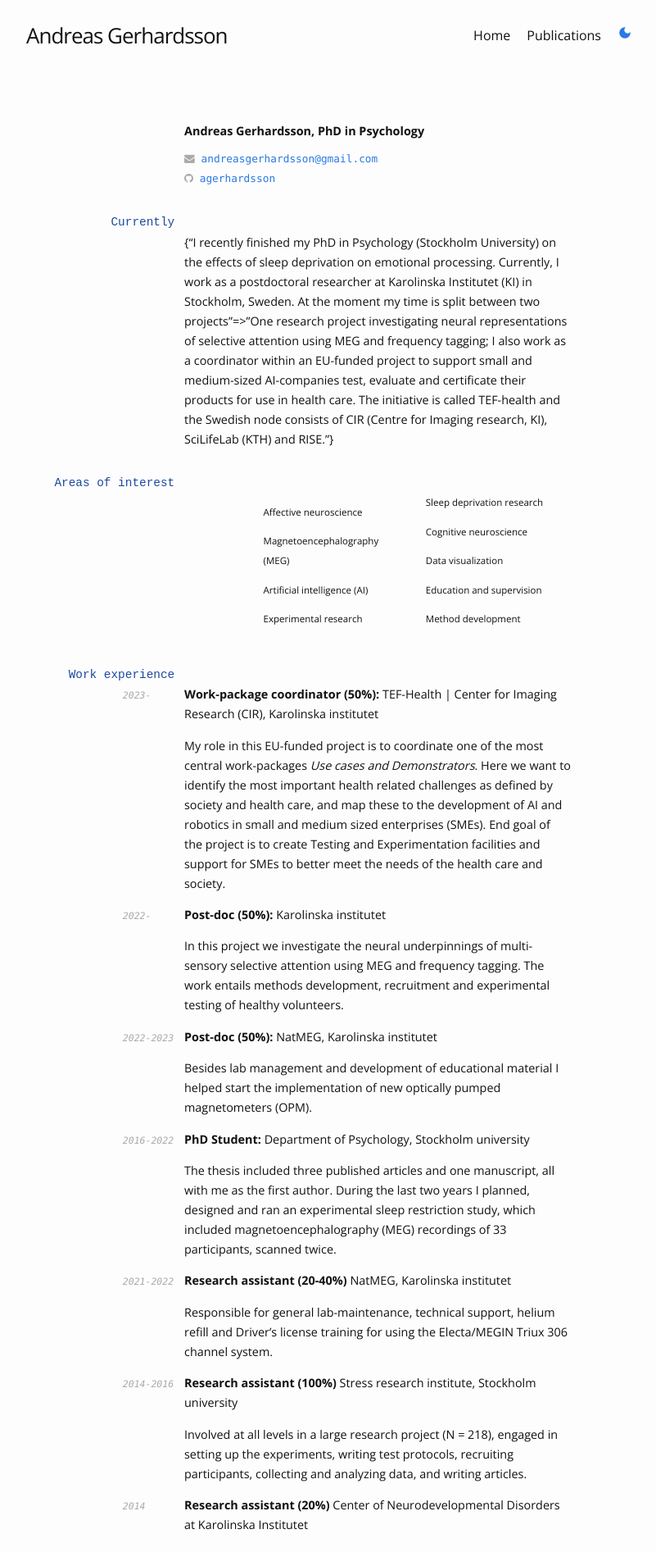
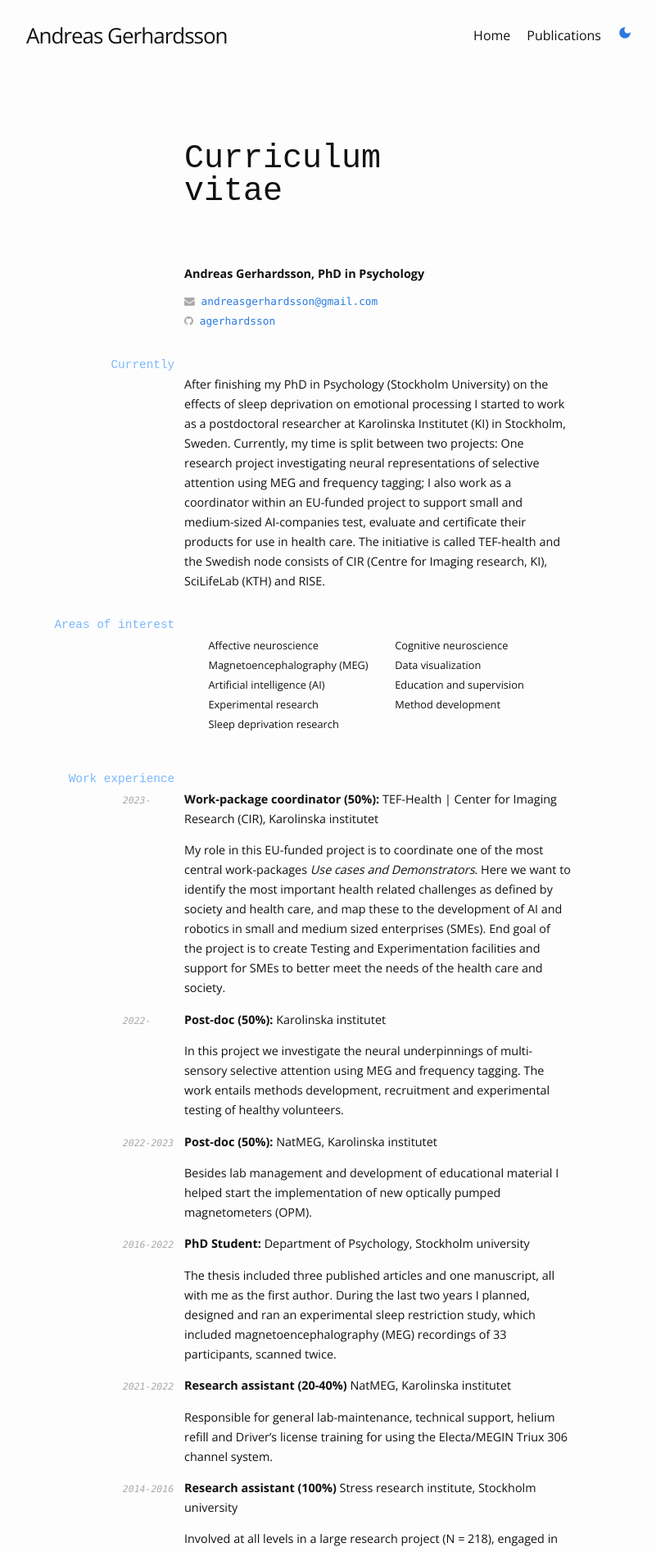
Before and after one commit to agerhardsson/agerhardsson.github.io, a Jekyll site: the page built from cv.md, in a window 1280 px wide. Shown: the top 1893 px of the page at 82% size, without its empty margins (246-1047 px from the left). Built offline with Jekyll 4.4.1, drawn with Linux system fonts in a browser that asks for light colours; some web fonts are replaced; some of the changed text lies outside the part shown.

Commit message:
cv updates

```diff
--- a/_config.yml
+++ b/_config.yml
@@ -18,7 +18,7 @@ url: "https://agerhardsson.github.io" # the base hostname & protocol for your si
 short-bio:
     # I started working as a research assistant for Johanna Schwarz (PhD), in a large sleep deprivation project, where I helped with data collection of more than 200 participants, analyzed results and wrote articles. This prepared me well for the PhD education, which I started in 2016. Working in the project also led me into the sleep research, and my main research focus is the effects of sleep deprivation on the interplay between emotion and cognition, which is also the subject of what was the first article of my dissertation. I recently finished my PhD and during the past two years I have started to work with magnetoencephalography (MEG) to understand neural underpinnings of effects of sleep deprivation. I am also interested in exploring selective attention processes using frequency tagging.
 
-    I recently finished my PhD in Psychology (Stockholm University) on the effects of sleep deprivation on emotional processing. Currently, I work as a postdoctoral researcher at Karolinska Institutet (KI) in Stockholm, Sweden. At the moment my time is split between two projects: One research project investigating neural representations of selective attention using MEG and frequency tagging; I also work as a coordinator within an EU-funded project to support small and medium-sized AI-companies test, evaluate and certificate their products for use in health care. The initiative is called TEF-health and the Swedish node consists of CIR (Centre for Imaging research, KI), SciLifeLab (KTH) and RISE.
+    "After finishing my PhD in Psychology (Stockholm University) on the effects of sleep deprivation on emotional processing I started to work as a postdoctoral researcher at Karolinska Institutet (KI) in Stockholm, Sweden. Currently, my time is split between two projects: One research project investigating neural representations of selective attention using MEG and frequency tagging; I also work as a coordinator within an EU-funded project to support small and medium-sized AI-companies test, evaluate and certificate their products for use in health care. The initiative is called TEF-health and the Swedish node consists of CIR (Centre for Imaging research, KI), SciLifeLab (KTH) and RISE."
 
 areas-of-interest:
     [Affective neuroscience,
@@ -30,6 +30,18 @@ areas-of-interest:
     Data visualization,
     Education and supervision,
     Method development]
+
+technical-skills:
+    [R,
+    Python,
+    Psychopy,
+    Markdown,
+    MATLAB,
+    Git and GitHub,
+    Presentation (Neurobs),
+    Stata,
+    HTML and CSS,
+    Bash]
 
 header_pages:
     - index.md
--- a/assets/css/cv-print.css
+++ b/assets/css/cv-print.css
@@ -54,7 +54,7 @@ table {
 
 body {
 	font: normal normal 400;
-	font-size: 9pt;
+	font-size: 80%;
 	line-height: 1.35em;
 	font-family: "Open sans", sans-serif;
 	margin-top: 1em;
@@ -72,7 +72,7 @@ img {
 p {
 	position: relative;
 	left: 30%;
-    font-size: 90%;
+    font-size: 80%;
 	margin-bottom: 0.7em;
 	margin-right: 0;
 	width: 90%;
@@ -80,7 +80,6 @@ p {
 
 code {
 	font: normal normal;
-	font-size: 80%;
     margin-top: 0em;
 	font-family: Menlo, monospace,sans-serif;
 	color: #444;
@@ -98,17 +97,17 @@ p code {
 }
 
 
-ul {
-    font-size: 80%;
-	position: relative;
-	left: 28%;
-	width: 50%;
-	margin-bottom: 1em;
-	margin-top: 2em;
+ul, ol {
+	margin-left: 35%;
+	font-size: 85%;
+	margin-bottom: 0.1em;
+	width: 100%;
 	columns: 2;
+	list-style: none;
+	display: inline-block;
 	-webkit-columns: 2;
 	-moz-columns: 2;
-}
+  }
 
 li {
 	/* empty */
@@ -132,14 +131,14 @@ h1 {
 	font-size: 2.2em;
 	line-height: 1em;
 	position: relative;
-	left: 28%;
+	left: 30%;
 }
 
 h1+p {
 	/*subtitle*/
 	/* font-style: italic; */
 	font-size: 100%;
-	line-height: 2em;
+	line-height: 1em;
 	margin-top: 0.1em;
 	margin-bottom: 0em !important;
 }
@@ -148,7 +147,7 @@ h2 {
 	font-size: 90%;
 	color: #222;
     left: -5%;
-	margin-top: 2em;
+	margin-top: 1.5em;
 	position: relative;
 	top: 1em;
 	text-align: right;
@@ -156,8 +155,8 @@ h2 {
 }
 
 h2+p {
-	margin-top: 2.1em;
-	margin-bottom: 0em !important
+	margin-top: 1.1em;
+	margin-bottom: 0em !important;
 }
 
 h3 {
@@ -189,11 +188,11 @@ a:hover {
 #webaddress {
  	margin-top: 0em;
 	position: relative;
-	left: 27%;
+	left: 29%;
     margin-left: 1em;
 	color: #ccc;
 	font-family: Menlo,monospace,sans-serif;
-	font-size: 80%;
+	font-size: 90%;
 }
 
 #webaddress a {
@@ -215,8 +214,9 @@ strong {
 }
 
 #other-merits {
-	 page-break-before: always;
+	page-break-before: always;
 }
+
 
 .footer {
     -webkit-column-count: 3; /* Chrome, Safari, Opera */
--- a/assets/css/cv-screen.css
+++ b/assets/css/cv-screen.css
@@ -66,27 +66,23 @@ p code {
     background-color: transparent;
 }
 
+ul, ol {
+	margin-left: 25%;
+	width: 75%;
+	columns: 2;
+	list-style: none;
+	display: inline-block;
+	-webkit-columns: 2;
+	-moz-columns: 2;
+  }
+li {
+> ul,
+> ol {
+	margin-bottom: 0;
 
-ul {
-	position: relative;
-	left: 25%;
-	width: 65%;
-	margin-bottom: 1.5em;
-	margin-top: 1em;
-  columns: 2;
-  -webkit-columns: 2;
-  -moz-columns: 2;
+}
 }
 
-li {
-	/* empty */
-}
-
-li ul {
-	position: relative;
-	left: 0;
-/*	margin-top: 0.25em; */
-}
 
 h1,h2,h3,h4 {
 	font-weight: 400;
@@ -100,7 +96,7 @@ h1 {
 	line-height: 1em;
 	position: relative;
 	margin-top: 1em;
-	left: 0%;
+	left: 20%;
 }
 
 h1+p {
@@ -110,13 +106,13 @@ h1+p {
 	font-size: 110%;
 	line-height: 2em;
 	margin-top: 0.5em;
-	margin-bottom: 0em !important;
+	margin-bottom: 1em;
 }
 
 h2 {
 	font-size: 90%;
-	/* color: #a00; */
-	color: #1D49A0;
+	/* color: #1D49A0; */
+	color: #79b8ff;
 	margin-top: 1em;
 	position: relative;
     left: -12%;
--- a/assets/css/main.scss
+++ b/assets/css/main.scss
@@ -267,6 +267,7 @@ ul, ol {
   margin-left: $spacing-unit;
   columns: 2;
   list-style: none;
+  display: block;
   -webkit-columns: 2;
   -moz-columns: 2;
 }
--- a/cv.md
+++ b/cv.md
@@ -3,6 +3,9 @@ layout: cv
 title: CV
 permalink: #cv
 ---
+
+# Curriculum vitae
+<br>
 
 **{{site.author.name}}, {{site.academic_title}}**
 
@@ -24,7 +27,7 @@ permalink: #cv
 ## Areas of interest
 
 {% for item in site.areas-of-interest %}
-* {{ item }}
+* {{ item -}}
 {% endfor %}
 
 ## Work experience
@@ -101,18 +104,9 @@ Center of Neurodevelopmental Disorders at Karolinska Institutet
 
 ## Technical skills
 
-* R
-* Python
-* Psychopy
-* Markdown
-* MATLAB
-* Git and GitHub
-* Presentation (Neurobs)
-* Stata
-* HTML and CSS
-* Bash
-
-<br>
+{% for item in site.technical-skills %}
+* {{ item -}}
+{% endfor %}
 
 ## Scientific publications
 
```
Also changed, not shown: other parts of cv.md (+2 -0 lines).
